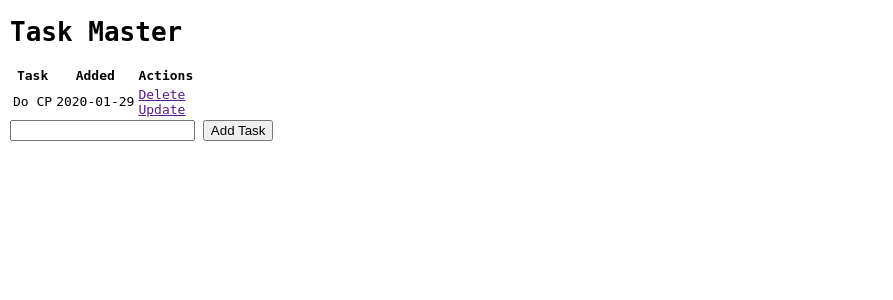
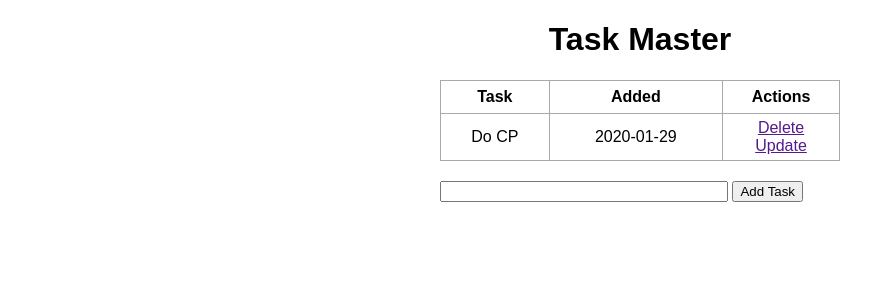
Before and after one commit to codekaust/My-Notes, a Flask app: page / in a window 1280 px wide. Shown: the top 300 px of the page, without its empty margins (0-893 px from the left). Run offline with Flask 2, Linux system fonts and the light colour scheme; data comes from the database, SQL or seed files in the repository.

Commit message:
minor UI update

```diff
--- a/Flask/Flask-SQLAlchemy/static/css/main.css
+++ b/Flask/Flask-SQLAlchemy/static/css/main.css
@@ -1,4 +1,35 @@
-body{
-    margin: 10px;
-    font-family: monospace;
+body, html {
+    margin: 0;
+    font-family: sans-serif;
 }
+
+.content {
+    margin: 0 auto;
+    width: 400px;
+}
+
+table, td, th {
+    border: 1px solid #aaa;
+}
+
+table {
+    border-collapse: collapse;
+    width: 100%;
+}
+
+th {
+    height: 30px;
+}
+
+td {
+    text-align: center;
+    padding: 5px;
+}
+
+form {
+    margin-top: 20px;
+}
+
+#content {
+    width: 70%;
+}
--- a/Flask/Flask-SQLAlchemy/templates/index.html
+++ b/Flask/Flask-SQLAlchemy/templates/index.html
@@ -9,7 +9,7 @@
 {% block body %}
 
 <div class="content">
-    <h1>Task Master</h1>
+    <h1 style="text-align: center">Task Master</h1>
 
     <table>
         <tr>
```
